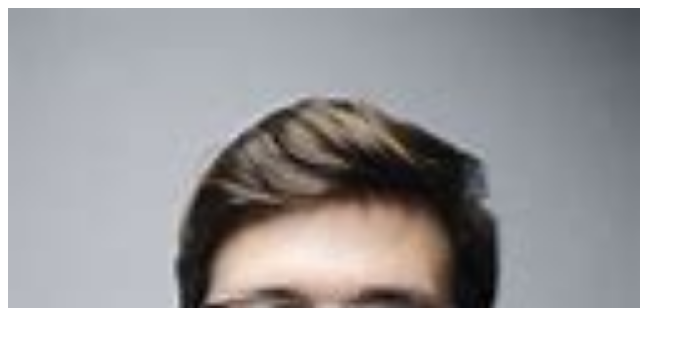
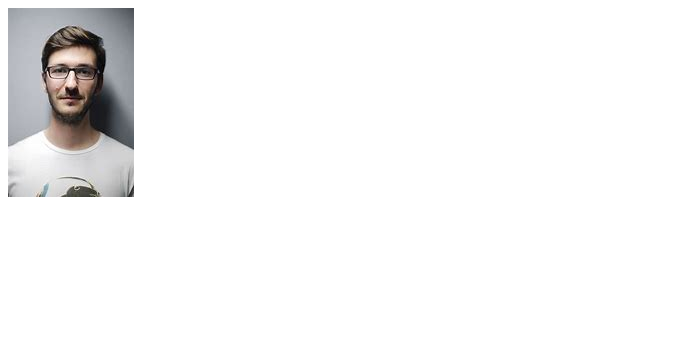
Before and after one commit to jmunin/EjerciciosHTMLyCSS, a plain HTML site: page CSS/ej08/index.html in a window 1280 px wide. Shown: the whole page, without its empty margins (0-695 px from the left). Drawn offline with Linux system fonts and the light colour scheme.

Commit message:
Corrección ejercicio css 8

```diff
--- a/CSS/ej08/style.css
+++ b/CSS/ej08/style.css
@@ -1,6 +1,5 @@
 .imagen-div{
     background-image: url('./assets/OIP.jpg');
     background-repeat: no-repeat;
-    background-size:50%;
     height: 300px;
 }
```
